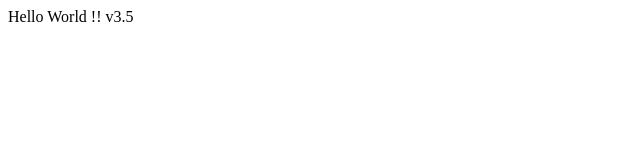
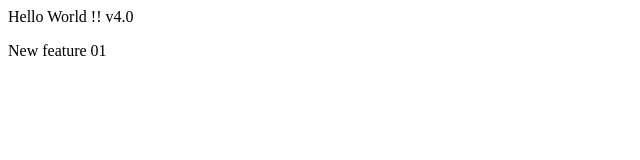
Before and after one commit to RickyLam11/der-uat-gitlab, a plain HTML site: page public/index.html in a window 1280 px wide. Shown: the full height of the page, 0-640 px from the left. Drawn offline with Linux system fonts and the light colour scheme.

Commit message:
Update public/index.html

```diff
--- a/public/index.html
+++ b/public/index.html
@@ -1,4 +1,7 @@
 <html>
 <head></head>
-<body>Hello World !! v3.5</body>
+<body>
+    <p>Hello World !! v4.0</p>
+    <p>New feature 01</p>
+</body>
 </html>
```
